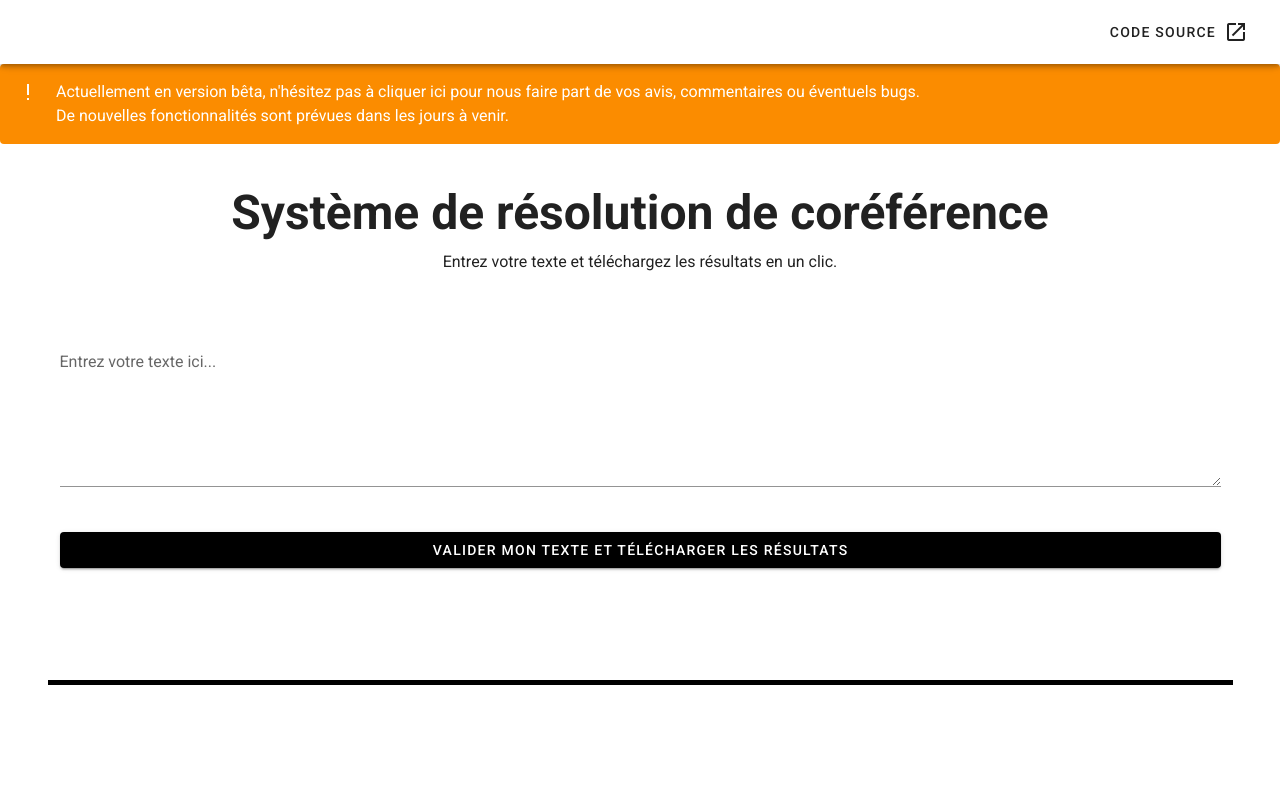
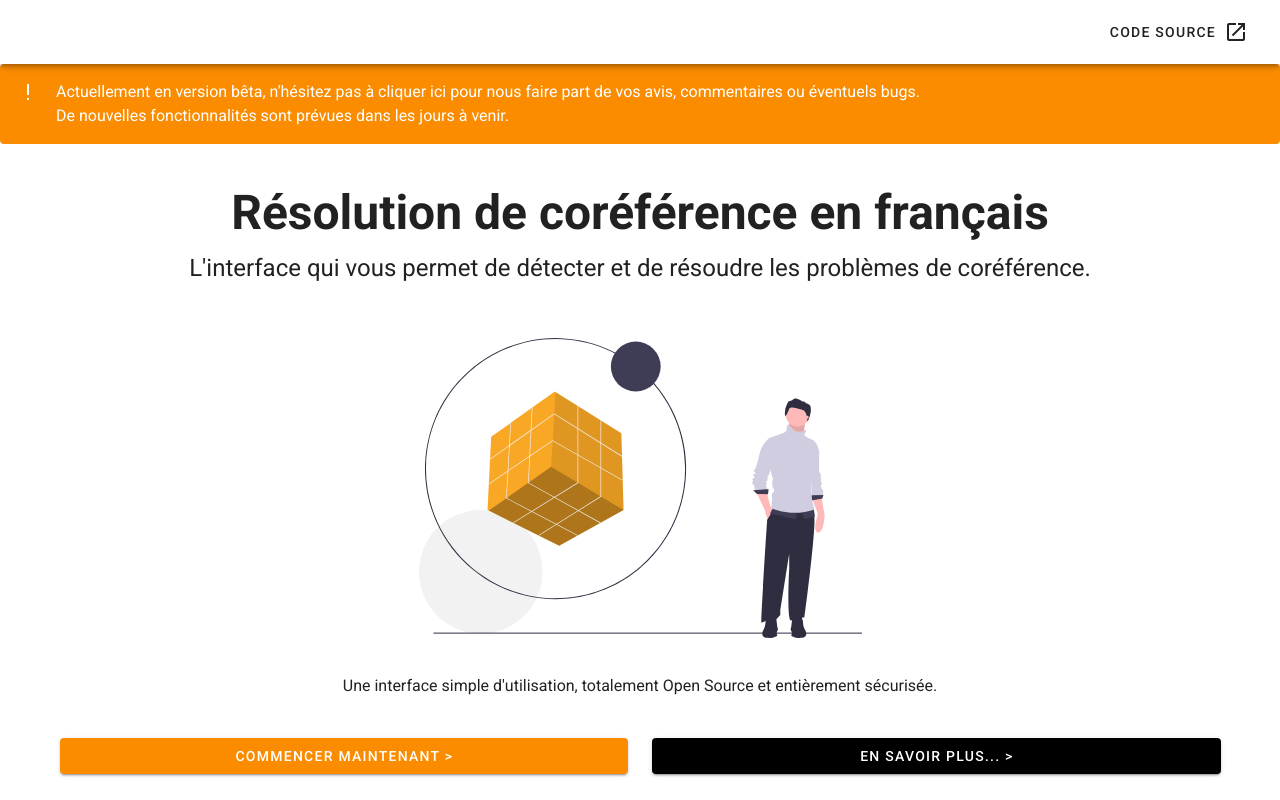
Before and after one commit to cyidhn/coref, a Vue app: page / in a window 1280 px wide. Shown: the top 800 px of the page. Built offline with nearby package versions, Linux system fonts and the light colour scheme.

Commit message:
Modification de la Home

```diff
--- a/src/components/HelloWorld.vue
+++ b/src/components/HelloWorld.vue
@@ -4,32 +4,40 @@
 			<v-row class="text-center">
 				<v-col class="mb-4">
 					<h1 class="display-2 font-weight-bold mb-3 mt-4">
-						Système de résolution de coréférence
+						Résolution de coréférence en français
 					</h1>
 
-					<p class="subheading font-weight-regular">
-						Entrez votre texte et téléchargez les résultats en un clic.
+					<h2 class="subheading font-weight-regular">
+						L'interface qui vous permet de détecter et de résoudre les problèmes
+						de coréférence.
+					</h2>
+				</v-col>
+
+				<v-col class="col-md-12">
+					<v-img
+						:src="require('../assets/solve.svg')"
+						class="my-3"
+						contain
+						height="300"
+					/>
+				</v-col>
+
+				<v-col class="col-md-12">
+					<p class="text-center">
+						Une interface simple d'utilisation, totalement Open Source et
+						entièrement sécurisée.
 					</p>
 				</v-col>
 
-				<v-col cols="12">
-					<v-textarea
-						v-model="texte"
-						label="Entrez votre texte ici..."
-						color="black"
-					></v-textarea>
+				<v-col class="col-md-6">
+					<v-btn block color="warning" class="white--text" @click="toStart"
+						>Commencer maintenant ></v-btn
+					>
 				</v-col>
-				<v-col class="mb-10" cols="12">
-					<v-btn
-						v-if="!loading"
-						block
-						color="black"
-						class="white--text"
-						@click="viewResult"
-						>Valider mon texte et télécharger les résultats</v-btn
-					>
-					<v-btn v-if="loading" block color="black" class="white--text" disabled
-						>Chargement en cours... (cela peut prendre plusieurs minutes)</v-btn
+
+				<v-col class="col-md-6">
+					<v-btn block color="black" class="white--text" @click="toAbout"
+						>En savoir plus... ></v-btn
 					>
 				</v-col>
 			</v-row>
@@ -39,7 +47,6 @@
 </template>
 
 <script>
-	import axios from "axios";
 	import Footer from "./Footer";
 
 	export default {
@@ -55,31 +62,11 @@
 		}),
 
 		methods: {
-			viewResult() {
-				let formData = new FormData();
-				let numberWatch = new Date().getUTCMilliseconds();
-				numberWatch = String(numberWatch);
-				formData.append("texte", this.texte);
-				formData.append("link", numberWatch);
-				console.log(process.env.VUE_APP_API);
-				this.loading = true;
-				axios
-					.post(process.env.VUE_APP_API + "/importer-texte-idhn", formData)
-					.then((response) => {
-						console.log(response.data);
-						this.loading = false;
-
-						window.open(
-							process.env.VUE_APP_API + "/static/" + numberWatch + ".xlsx",
-							"_blank"
-						);
-					})
-					.catch((e) => {
-						this.getError = true;
-						console.error("Impossible de charger les données", e);
-						alert("Impossible de lancer l'algorithme...");
-						this.loading = false;
-					});
+			toStart() {
+				this.$router.push("start");
+			},
+			toAbout() {
+				this.$router.push("about");
 			},
 		},
 	};
--- /dev/null
+++ b/src/components/Start.vue
@@ -0,0 +1,86 @@
+<template>
+	<div>
+		<v-container>
+			<v-row class="text-center">
+				<v-col class="mb-4">
+					<h1 class="display-2 font-weight-bold mb-3 mt-4">
+						Système de résolution de coréférence
+					</h1>
+
+					<p class="subheading font-weight-regular">
+						Entrez votre texte et téléchargez les résultats en un clic.
+					</p>
+				</v-col>
+
+				<v-col cols="12">
+					<v-textarea
+						v-model="texte"
+						label="Entrez votre texte ici..."
+						color="black"
+					></v-textarea>
+				</v-col>
+				<v-col class="mb-10" cols="12">
+					<v-btn
+						v-if="!loading"
+						block
+						color="black"
+						class="white--text"
+						@click="viewResult"
+						>Valider mon texte et télécharger les résultats</v-btn
+					>
+					<v-btn v-if="loading" block color="black" class="white--text" disabled
+						>Chargement en cours... (cela peut prendre plusieurs minutes)</v-btn
+					>
+				</v-col>
+			</v-row>
+		</v-container>
+		<Footer />
+	</div>
+</template>
+
+<script>
+	import axios from "axios";
+	import Footer from "./Footer";
+
+	export default {
+		name: "HelloWorld",
+
+		components: {
+			Footer,
+		},
+
+		data: () => ({
+			texte: "",
+			loading: false,
+		}),
+
+		methods: {
+			viewResult() {
+				let formData = new FormData();
+				let numberWatch = new Date().getUTCMilliseconds();
+				numberWatch = String(numberWatch);
+				formData.append("texte", this.texte);
+				formData.append("link", numberWatch);
+				console.log(process.env.VUE_APP_API);
+				this.loading = true;
+				axios
+					.post(process.env.VUE_APP_API + "/importer-texte-idhn", formData)
+					.then((response) => {
+						console.log(response.data);
+						this.loading = false;
+
+						window.open(
+							process.env.VUE_APP_API + "/static/" + numberWatch + ".xlsx",
+							"_blank"
+						);
+					})
+					.catch((e) => {
+						this.getError = true;
+						console.error("Impossible de charger les données", e);
+						alert("Impossible de lancer l'algorithme...");
+						this.loading = false;
+					});
+			},
+		},
+	};
+</script>
--- a/src/router/index.js
+++ b/src/router/index.js
@@ -1,29 +1,30 @@
-import Vue from 'vue'
-import VueRouter from 'vue-router'
-import Home from '../views/Home.vue'
+import Vue from "vue";
+import VueRouter from "vue-router";
 
-Vue.use(VueRouter)
+Vue.use(VueRouter);
 
 const routes = [
-  {
-    path: '/',
-    name: 'Home',
-    component: Home
-  },
-  {
-    path: '/about',
-    name: 'About',
-    // route level code-splitting
-    // this generates a separate chunk (about.[hash].js) for this route
-    // which is lazy-loaded when the route is visited.
-    component: () => import(/* webpackChunkName: "about" */ '../views/About.vue')
-  }
-]
+	{
+		path: "/",
+		name: "Home",
+		component: () => import("../views/Home.vue"),
+	},
+	{
+		path: "/start",
+		name: "Start",
+		component: () => import("../views/Start.vue"),
+	},
+	{
+		path: "/about",
+		name: "About",
+		component: () => import("../views/About.vue"),
+	},
+];
 
 const router = new VueRouter({
-  mode: 'history',
-  base: process.env.BASE_URL,
-  routes
-})
+	mode: "history",
+	base: process.env.BASE_URL,
+	routes,
+});
 
-export default router
+export default router;
--- a/src/views/About.vue
+++ b/src/views/About.vue
@@ -1,5 +1,6 @@
 <template>
-  <div class="about">
-    <h1>This is an about page</h1>
-  </div>
+	<div class="about">
+		<h1>Oups, la page est en cours de construction...</h1>
+		<p>Revenez plus tard !</p>
+	</div>
 </template>
--- /dev/null
+++ b/src/views/Start.vue
@@ -0,0 +1,17 @@
+<template>
+	<div class="start">
+		<Start />
+	</div>
+</template>
+
+<script>
+	// @ is an alias to /src
+	import Start from "@/components/Start.vue";
+
+	export default {
+		name: "Home",
+		components: {
+			Start,
+		},
+	};
+</script>
```
Also changed, not shown: src/components/How.vue (added, +86 -0 lines), src/assets/solve.svg (added).
